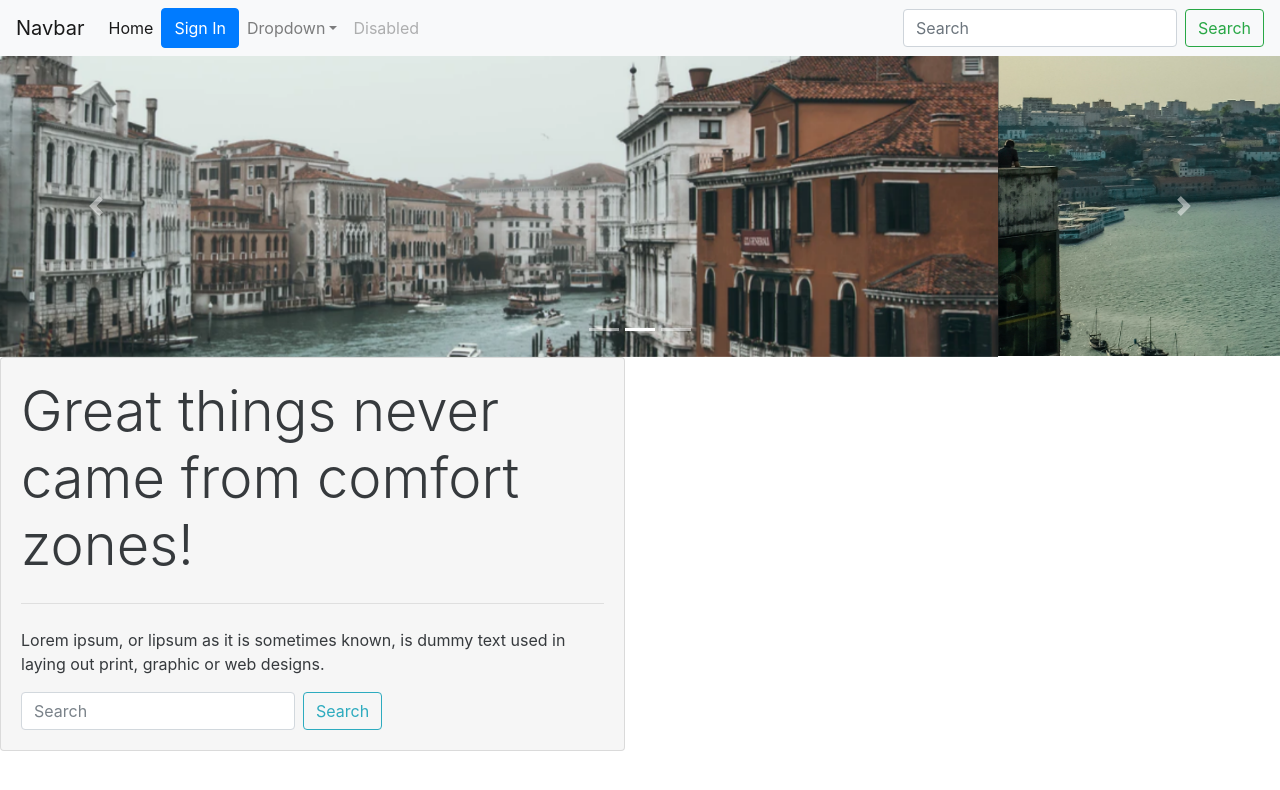
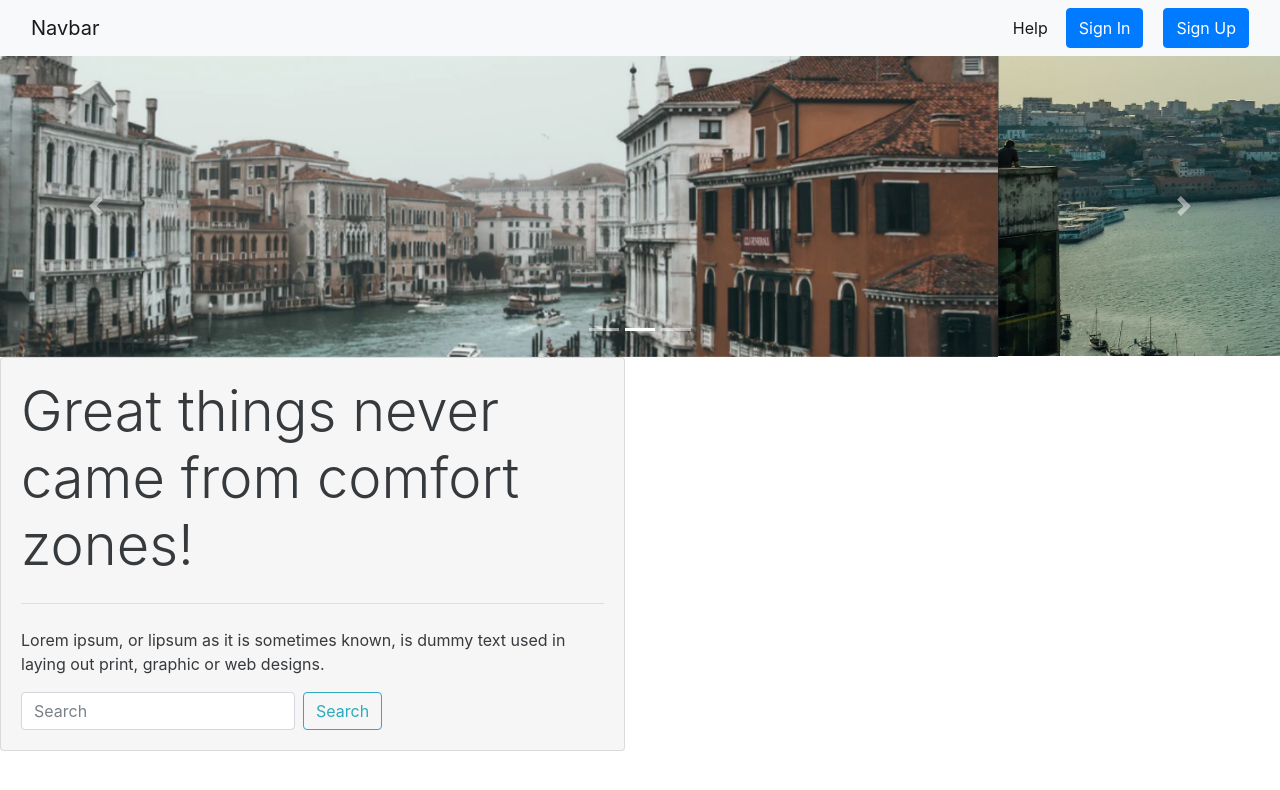
Before and after one commit to kylelw23/tourex-frontend, a React (Create React App) app: page / in a window 1280 px wide. Shown: the top 790 px of the page. Built offline with nearby package versions, Linux system fonts and the light colour scheme.

Commit message:
Resolved banner error and updating navbar

```diff
--- a/src/Components/NavBar.js
+++ b/src/Components/NavBar.js
@@ -5,38 +5,25 @@ export default class NavBar extends React.Component {
     render() {
         return (
             <nav class="navbar navbar-expand-lg navbar-light bg-light sticky-top">
+                <div class="container-fluid">
                 <a class="navbar-brand" href="#">Navbar</a>
                     <button class="navbar-toggler" type="button" data-toggle="collapse" data-target="#navbarSupportedContent" aria-controls="navbarSupportedContent" aria-expanded="false" aria-label="Toggle navigation">
                         <span class="navbar-toggler-icon"></span>
                     </button>
 
-                    <div class="collapse navbar-collapse" id="navbarSupportedContent">
-                        <ul class="navbar-nav mr-auto">
+                    <div class="float-right" id="navbarSupportedContent">
+                        <ul class="navbar-nav mr-auto my-2 my-lg-0">
                             <li class="nav-item active">
-                                <a class="nav-link" href="#">Home <span class="sr-only">(current)</span></a>
+                                <a class="nav-link" href="#">Help <span class="sr-only">(current)</span></a>
                             </li>
-                            <button type="button" class="btn btn-primary" data-toggle="modal" data-target="#exampleModalCenter">
+                            <button type="button" class="btn btn-primary my-2 my-sm-0 m-l-10" data-toggle="modal" data-target="#exampleModalCenter">
                             Sign In
                             </button>
-                            <li class="nav-item dropdown">
-                                <a class="nav-link dropdown-toggle" href="#" id="navbarDropdown" role="button" data-toggle="dropdown" aria-haspopup="true" aria-expanded="false">
-                                Dropdown
-                                </a>
-                                <div class="dropdown-menu" aria-labelledby="navbarDropdown">
-                                <a class="dropdown-item" href="#">Action</a>
-                                <a class="dropdown-item" href="#">Another action</a>
-                                <div class="dropdown-divider"></div>
-                                <a class="dropdown-item" href="#">Something else here</a>
-                                </div>
-                            </li>
-                            <li class="nav-item">
-                                <a class="nav-link disabled" href="#">Disabled</a>
-                            </li>
+                            <button type="button" class="btn rounded-pill btn-primary my-2 my-sm-0 m-l-20" data-toggle="modal" data-target="#exampleModalCenter">
+                            Sign Up
+                            </button>
                          </ul>
-                        <form class="form-inline my-2 my-lg-0">
-                        <input class="form-control mr-sm-2" type="search" placeholder="Search" aria-label="Search"/>
-                        <button class="btn btn-outline-success my-2 my-sm-0" type="submit">Search</button>
-                        </form>
+                    </div>
                     </div>
             </nav>
         )
--- a/src/Pages/LandingPage.js
+++ b/src/Pages/LandingPage.js
@@ -6,7 +6,9 @@ export default class LandingPage extends React.Component {
   render() {
     return (
       <>
-	  <Carousel></Carousel>
+	  <Carousel>
+
+	  </Carousel>
 		<div className="row">
             <div className="col-lg-6">
               <div
@@ -14,9 +16,9 @@ export default class LandingPage extends React.Component {
                 style={{ backgroundColor: "#f5f5f5", opacity: 0.9 }}
               >
                 <div className="card-body">
-                  <h1 class="display-4">
+                  <h3 class="display-4">
                     Great things never came from comfort zones!
-                  </h1>
+                  </h3>
                   <hr class="my-4" />
                   <p>
                     Lorem ipsum, or lipsum as it is sometimes known, is dummy
```
